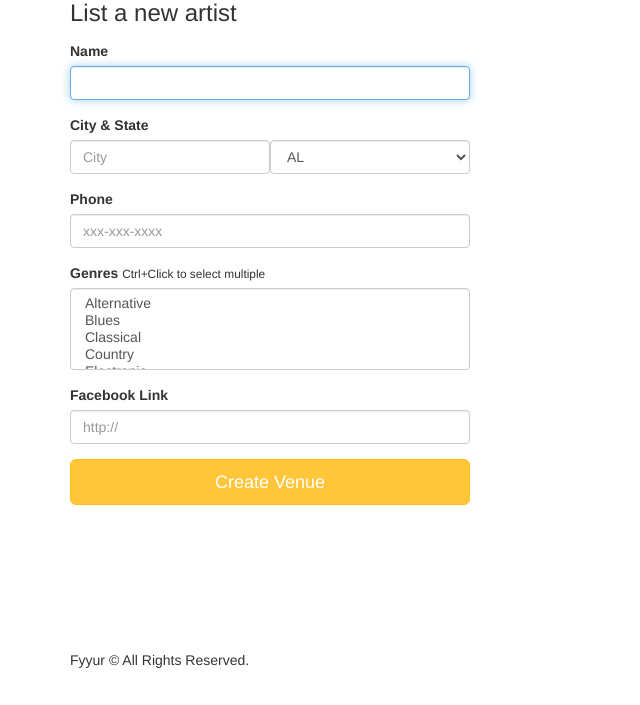
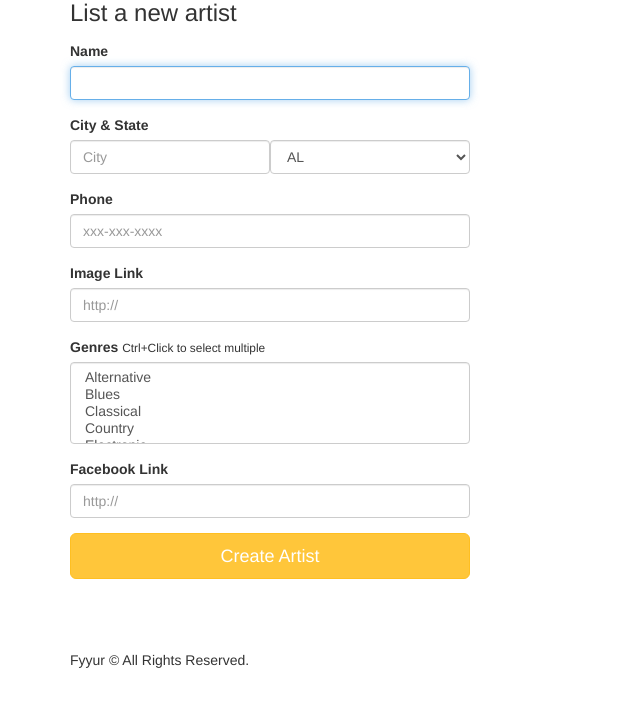
Before and after one commit to MahmoudSelmy/fyyur-website, a Flask app: page /artists/create in a window 1280 px wide. Shown: the part 95-800 px from the top of the page, without its empty margins (0-640 px from the left). Run offline with Flask 2, Linux system fonts and the light colour scheme; some libraries are stand-ins or nearby versions.

Commit message:
* fix page bugs

```diff
--- a/database_access/artist_access.py
+++ b/database_access/artist_access.py
@@ -12,6 +12,7 @@ class ArtistAccess:
                 state=form['state'],
                 phone=form['phone'],
                 genres=form.getlist('genres'),
+                image_link=form['image_link'],
                 facebook_link=form['facebook_link'])
             db.session.add(new_artist)
             db.session.commit()
--- a/database_access/venue_access.py
+++ b/database_access/venue_access.py
@@ -13,7 +13,8 @@ class VenueAccess:
                 address=form['address'],
                 phone=form['phone'],
                 genres=form.getlist('genres'),
-                facebook_link=form['facebook_link']
+                facebook_link=form['facebook_link'],
+                image_link=form['image_link']
             )
             db.session.add(new_venue)
             db.session.commit()
--- a/templates/forms/new_artist.html
+++ b/templates/forms/new_artist.html
@@ -19,10 +19,14 @@
             </div>
           </div>
       </div>
-      <div class="form-group">
+        <div class="form-group">
           <label for="phone">Phone</label>
           {{ form.phone(class_ = 'form-control', placeholder='xxx-xxx-xxxx', autofocus = true) }}
         </div>
+        <div class="form-group">
+          <label for="image_link">Image Link</label>
+          {{ form.image_link(class_ = 'form-control', placeholder='http://', autofocus = true) }}
+      </div>
       <div class="form-group">
         <label for="genres">Genres</label>
         <small>Ctrl+Click to select multiple</small>
@@ -32,7 +36,7 @@
           <label for="genres">Facebook Link</label>
           {{ form.facebook_link(class_ = 'form-control', placeholder='http://', autofocus = true) }}
         </div>
-      <input type="submit" value="Create Venue" class="btn btn-primary btn-lg btn-block">
+      <input type="submit" value="Create Artist" class="btn btn-primary btn-lg btn-block">
     </form>
   </div>
 {% endblock %}
--- a/templates/forms/new_show.html
+++ b/templates/forms/new_show.html
@@ -18,7 +18,7 @@
           <label for="start_time">Start Time</label>
           {{ form.start_time(class_ = 'form-control', placeholder='YYYY-MM-DD HH:MM', autofocus = true) }}
         </div>
-      <input type="submit" value="Create Venue" class="btn btn-primary btn-lg btn-block">
+      <input type="submit" value="Create Show" class="btn btn-primary btn-lg btn-block">
     </form>
   </div>
 {% endblock %}
--- a/templates/forms/new_venue.html
+++ b/templates/forms/new_venue.html
@@ -28,6 +28,10 @@
           {{ form.phone(class_ = 'form-control', placeholder='xxx-xxx-xxxx', autofocus = true) }}
         </div>
       <div class="form-group">
+          <label for="image_link">Image Link</label>
+          {{ form.image_link(class_ = 'form-control', placeholder='http://', autofocus = true) }}
+      </div>
+      <div class="form-group">
         <label for="genres">Genres</label>
         <small>Ctrl+Click to select multiple</small>
         {{ form.genres(class_ = 'form-control', placeholder='Genres, separated by commas', autofocus = true) }}
```
